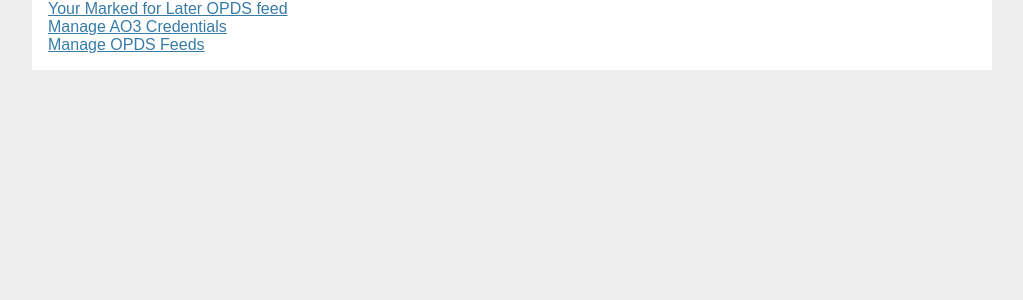
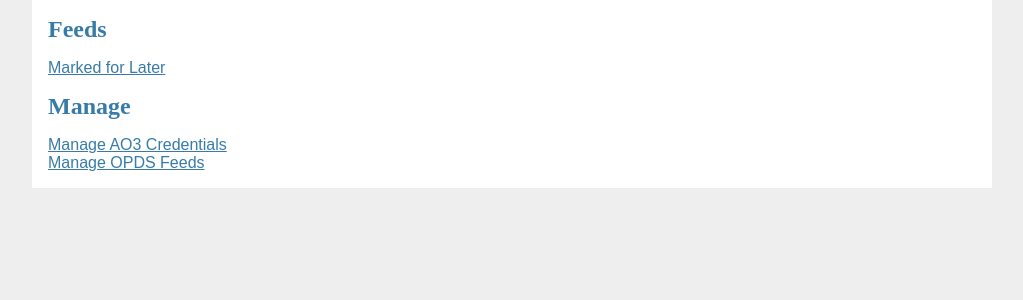
Before and after one commit to ChrisCScott/ao3opds, a Flask app: page / in a window 1280 px wide. Shown: the part 98-398 px from the top of the page, without its empty margins (128-1151 px from the left). Run offline with Flask 2, Linux system fonts and the light colour scheme; the visitor is signed in with stand-in values (Sample User, id 1); data comes from the database, SQL or seed files in the repository; data that the repository does not hold is empty.

Commit message:
Supporting multiple feed types.
In theory, at least. We still only generate one kind of feed
(marked for later). But now we could have more!

```diff
--- a/ao3opds/app/feed.py
+++ b/ao3opds/app/feed.py
@@ -9,6 +9,10 @@
 # Feeds are stale after 5 minutes:
 REFRESH_FREQUENCY = datetime.timedelta(minutes=5)
 FEED_TYPE_MARKED_FOR_LATER = "Marked for Later"
+# NOTE: Update these if a new feed type is added:
+# This is a mapping of feed types (as represented in the DB) to
+# endpoints that are resolvable to urls via `url_for()`:
+FEED_TYPES = {FEED_TYPE_MARKED_FOR_LATER: 'feed.marked_for_later'}
 FEED_MIME_TYPE = 'text/xml'
 
 blueprint = Blueprint('feed', __name__, url_prefix='/feed')
--- a/ao3opds/app/nav.py
+++ b/ao3opds/app/nav.py
@@ -1,6 +1,7 @@
 """ A module for basic navigation. """
 
 from flask import Blueprint, render_template
+from ao3opds.app.feed import FEED_TYPES
 
 # No url_prefix; these pages load at root (e.g. '/', '/login')
 blueprint = Blueprint('nav', __name__)
@@ -8,4 +9,4 @@
 @blueprint.route('/')
 def index():
     """ Renders homepage (index) view. """
-    return render_template('nav/index.html')
+    return render_template('nav/index.html', feed_types=FEED_TYPES)
--- a/ao3opds/app/templates/nav/index.html
+++ b/ao3opds/app/templates/nav/index.html
@@ -8,11 +8,15 @@
 
 {% block content %}
     {% if g.user %}
+    <div><h2>Feeds</h2></div>
+    {% for feed_type, feed_url in feed_types.items() %}
     <div>
-        <a class="action" href="{{ url_for('feed.marked_for_later') }}">
-            Your Marked for Later OPDS feed
+        <a class="action" href="{{ url_for(feed_url) }}">
+            {{ feed_type }}
         </a>
     </div>
+    {% endfor %}
+    <div><h2>Manage</h2></div>
     <div>
         <a class="action" href="{{ url_for('ao3.manage') }}">
             Manage AO3 Credentials
```
